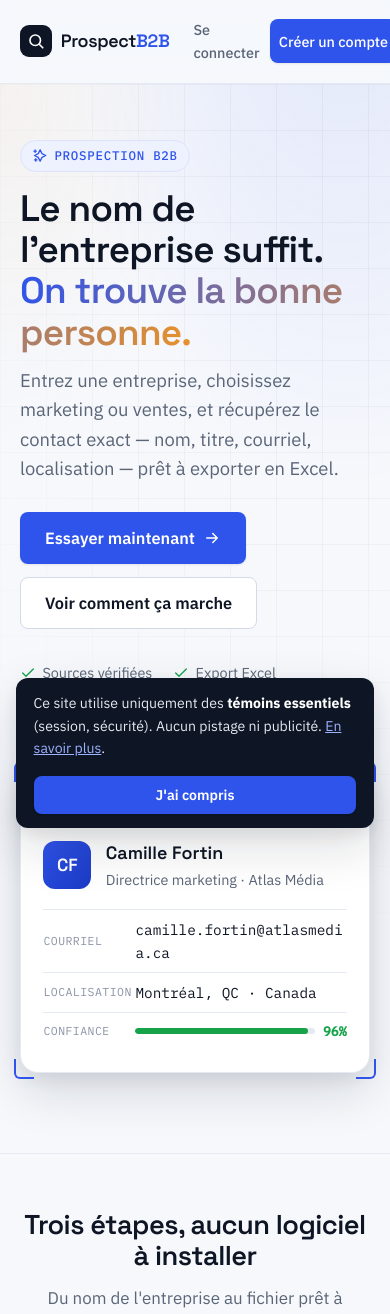
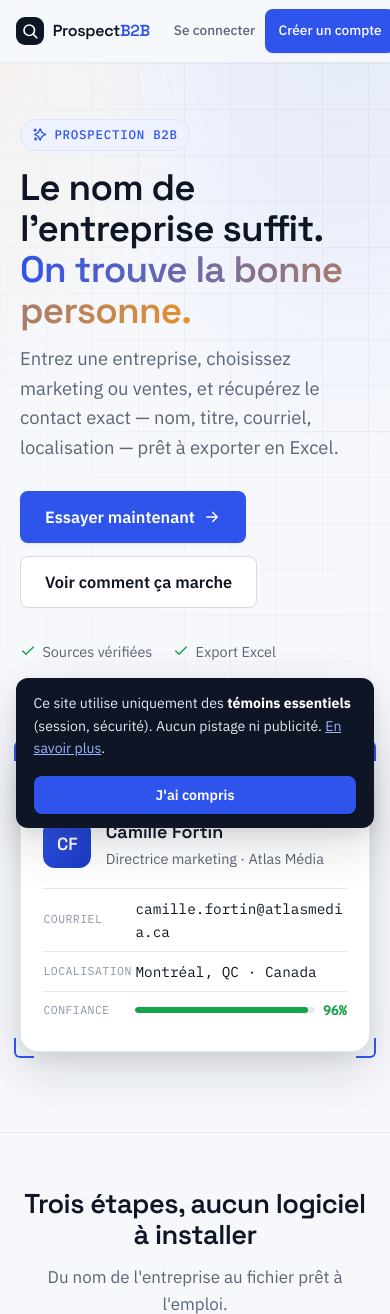
Before and after one commit to leodrolet/Site_web_scraping, a FastAPI app: page / in a window 390 px wide. Shown: the top 1314 px of the page. Run offline with FastAPI, Linux system fonts and the light colour scheme; some libraries are stand-ins or nearby versions.

Commit message:
CSS : correctifs responsive nav mobile et ancres sous la barre collante
Co-Authored-By: Claude Fable 5 <noreply@anthropic.com>

```diff
--- a/static/style.css
+++ b/static/style.css
@@ -60,7 +60,13 @@
 /* ---------------------------------------------------------------- Base --- */
 *, *::before, *::after { box-sizing: border-box; }
 
-html { -webkit-text-size-adjust: 100%; scroll-behavior: smooth; }
+html {
+  -webkit-text-size-adjust: 100%;
+  scroll-behavior: smooth;
+  /* la nav est collante : décale les ancres pour que le titre visé ne
+     disparaisse pas sous la barre. */
+  scroll-padding-top: 84px;
+}
 
 body {
   margin: 0;
@@ -1055,13 +1061,22 @@ tbody tr.cliquable:focus-visible { outline: 2px solid var(--cobalt); outline-off
   .bloc { padding: 3.5rem 1.25rem; }
 }
 @media (max-width: 640px) {
-  .nav-liens { gap: .15rem; }
-  .nav-liens a { padding: .45rem .5rem; font-size: .9rem; }
+  .nav-inner { padding: .55rem 1rem; }
+  .logo { font-size: 1rem; }
+  .logo-mark { width: 28px; height: 28px; }
+  .nav-liens { gap: .1rem; }
+  /* jamais de retour à la ligne : à 375px « Se connecter » débordait sur
+     deux lignes et gonflait la barre. */
+  .nav-liens a { padding: .45rem .5rem; font-size: .85rem; white-space: nowrap; }
+  .nav-liens a.btn, .nav-liens a.btn-ghost { padding: 0 .8rem; }
   .liste-fonctions { grid-template-columns: 1fr; }
   .tabs { display: flex; width: 100%; }
   .tab { flex: 1; justify-content: center; }
   .carte-form { padding: 1.6rem; }
   .footer-inner { flex-direction: column; text-align: center; }
+  /* les 4 liens ne tiennent pas sur une ligne à 375px : on les enroule
+     proprement au centre plutôt que de couper « Mentions légales ». */
+  .footer-liens { flex-wrap: wrap; justify-content: center; gap: .5rem 1.1rem; }
   .modal-corps { grid-template-columns: 1fr; gap: .1rem .5rem; }
   .modal-corps dt { margin-top: .5rem; }
   .resultats-outils .input-wrap { max-width: none; }
```
